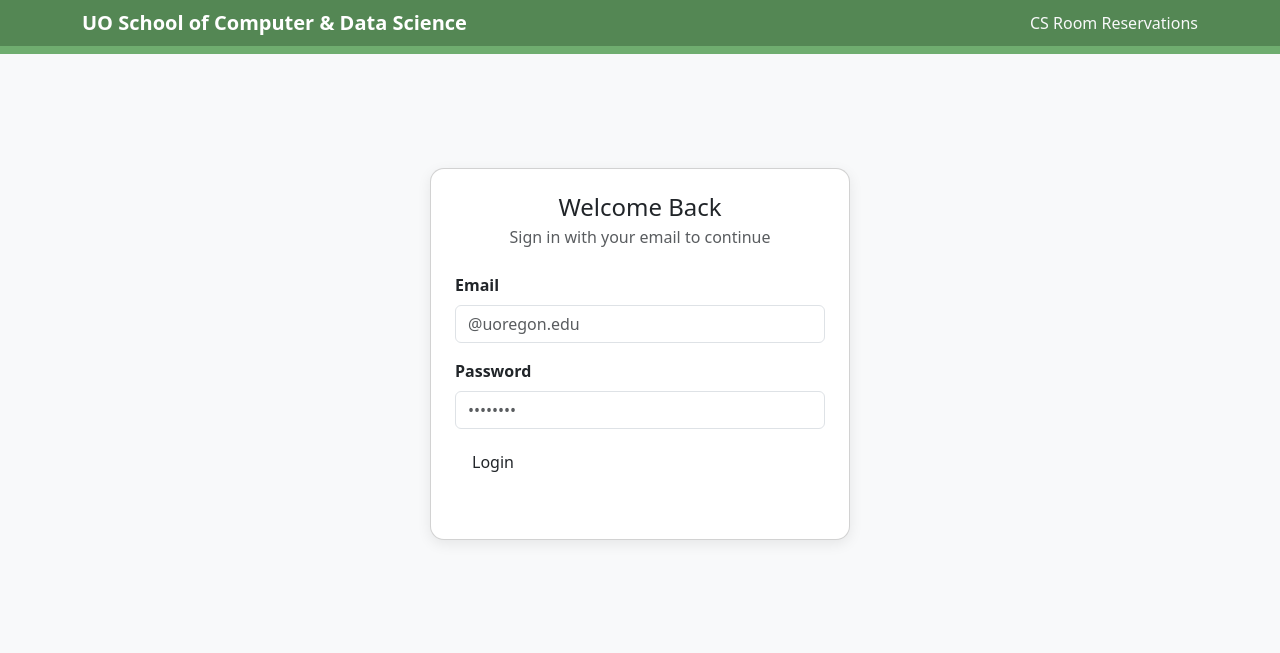
After one commit to esme-nadeau/422-Price-Girls, a Python web app: template flask/templates/login.html in a window 1280 px wide. The commit adds this page. Shown: the top 653 px of the page. Run offline with Jinja, Linux system fonts and the light colour scheme; the template is opened without the code that fills it, so the values that code supplies are empty.

Commit message:
email working and login page

```diff
--- /dev/null
+++ b/flask/templates/login.html
@@ -0,0 +1,120 @@
+<!DOCTYPE html>
+<html lang="en">
+<head>
+  <meta charset="utf-8" />
+  <meta name="viewport" content="width=device-width, initial-scale=1" />
+  <title>Sign In — CS Room Reservations</title>
+
+  <!-- Bootstrap -->
+  <link rel="stylesheet" href="https://cdn.jsdelivr.net/npm/bootstrap@5.3.3/dist/css/bootstrap.min.css">
+
+  <!-- Your existing global site styles -->
+  <link rel="stylesheet" href="{{ url_for('static', filename='css/calendar.css') }}">
+
+  <style>
+    /* Match your system green tones */
+    .uo-green-header {
+      background: #548754;
+      color: white;
+    }
+    .uo-green-stripe {
+      background: #6FAD6F;
+      height: 8px;
+    }
+
+    .login-card {
+      border-radius: 14px;
+      box-shadow: 0 4px 14px rgba(0, 0, 0, 0.08);
+    }
+  </style>
+</head>
+
+<body class="bg-light">
+
+  <!-- HEADER BAR MATCHING YOUR EMAIL TEMPLATE -->
+  <header class="uo-green-header py-2">
+    <div class="container d-flex justify-content-between align-items-center">
+      <span class="fw-bold fs-5">UO School of Computer & Data Science</span>
+      <span class="text-light">CS Room Reservations</span>
+    </div>
+  </header>
+
+  <!-- THIN ACCENT STRIPE (same as email design) -->
+  <div class="uo-green-stripe"></div>
+
+  <!-- MAIN CONTENT -->
+  <main class="container d-flex align-items-center justify-content-center" style="min-height: 75vh;">
+    <div class="card login-card p-4" style="max-width: 420px; width: 100%;">
+      <h2 class="h4 text-center mb-1">Welcome Back</h2>
+      <p class="text-muted text-center mb-4">Sign in with your email to continue</p>
+
+      <form id="loginForm" class="needs-validation" novalidate>
+
+        <!-- Email -->
+        <div class="mb-3">
+          <label for="email" class="form-label fw-semibold">Email</label>
+          <input id="email" type="email" class="form-control" placeholder="@uoregon.edu" required>
+          <div class="invalid-feedback">Please provide a valid UO email.</div>
+        </div>
+
+        <!-- Password -->
+        <div class="mb-3">
+          <label for="password" class="form-label fw-semibold">Password</label>
+          <input id="password" type="password" class="form-control" placeholder="••••••••" required>
+          <div class="invalid-feedback">Password is required.</div>
+        </div>
+
+        <!-- Sign in button -->
+        <a href="/login" class="btn btn-green px-3 py-1" style="font-size: 1rem;">
+          Login
+        </a>
+
+      </form>
+
+      <!-- Error message -->
+      <div id="loginMsg" class="text-danger small mt-3" style="min-height: 1.25rem;"></div>
+
+    </div>
+  </main>
+
+  <script>
+    (function () {
+      const form = document.getElementById('loginForm');
+      const email = document.getElementById('email');
+      const password = document.getElementById('password');
+      const msg = document.getElementById('loginMsg');
+
+      form.addEventListener('submit', async (e) => {
+        e.preventDefault();
+        form.classList.add('was-validated');
+        if (!form.checkValidity()) return;
+
+        msg.textContent = '';
+        const body = { email: email.value.trim(), password: password.value };
+
+        try {
+          const res = await fetch('/api/login', {
+            method: 'POST',
+            headers: { 'Content-Type': 'application/json' },
+            body: JSON.stringify(body)
+          });
+          const data = await res.json().catch(() => ({}));
+
+          if (!res.ok || data.ok === false) {
+            msg.textContent = data.error || "Sign-in failed.";
+            return;
+          }
+
+          const redirect = new URLSearchParams(window.location.search).get('to') || '{{ url_for("calendar_tab") }}';
+          window.location.href = redirect;
+
+        } catch (err) {
+          console.error(err);
+          msg.textContent = "Network error. Try again.";
+        }
+      });
+    })();
+  </script>
+
+</body>
+</html>
```
Also changed, not shown: flask/templates/index.html (+8 -6 lines).
